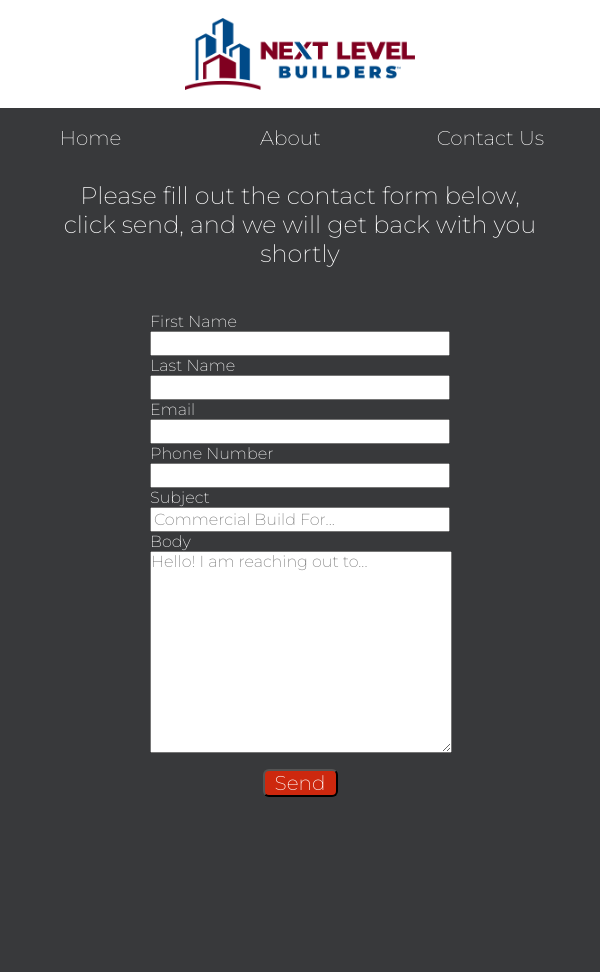
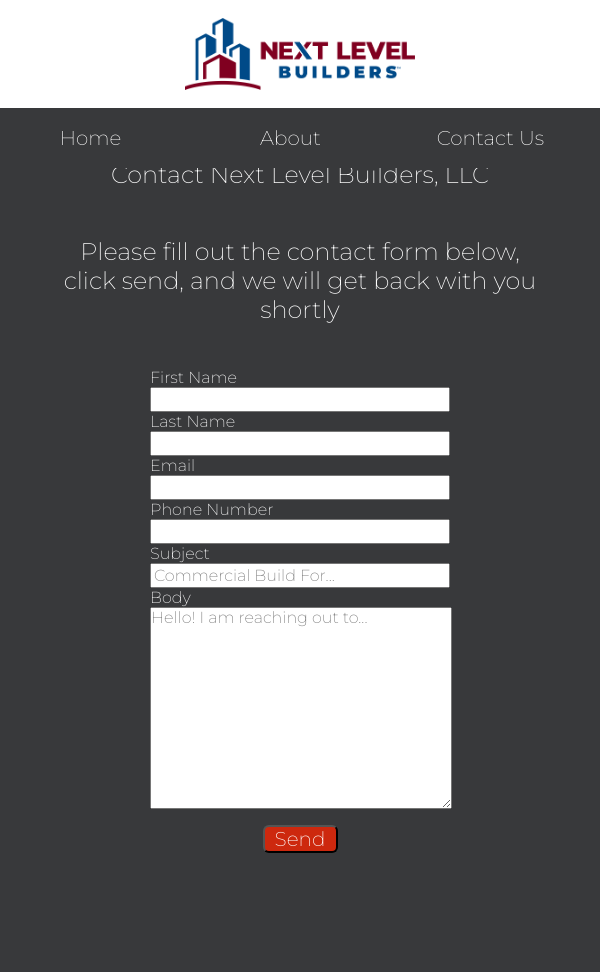
Before and after one commit to ritchieritch42/Next-Level-Builders, a Flask app: page /contact in a window 600 px wide. Shown: the top 972 px of the page. Run offline with Flask 3, Linux system fonts and the light colour scheme; some libraries are stand-ins or nearby versions.

Commit message:
contact us spacing, text centered

```diff
--- a/static/styles.css
+++ b/static/styles.css
@@ -377,6 +377,7 @@
   font-size: 1.5rem;
   background-color: #38393b;
   padding-top: 10vh;
+  margin-top: 7%;
 }
 
 .contactformcontainer {
@@ -792,6 +793,12 @@
     padding: 0px;
   }
 
+  .contactintrocontainer {
+    display: flex;
+    flex-direction: row;
+    margin-top: 7vh;
+  }
+
   input,
   label,
   textarea {
@@ -970,6 +977,9 @@
     padding-top: 20vh;
     height: auto;
     width: auto;
+    display: flex;
+    flex-direction: row;
+    margin-top: 7vh;
   }
 
   form,
```
